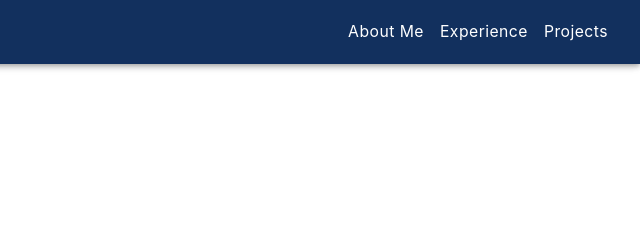
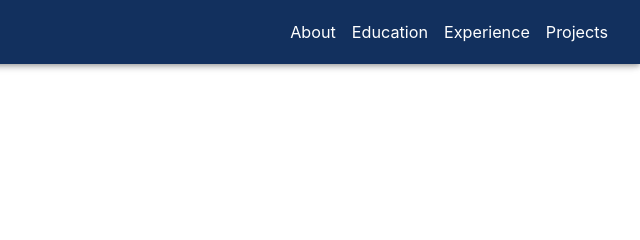
Before and after one commit to rishan10/hoth, a Gatsby site: page / in a window 1280 px wide. Shown: the top 240 px of the page, 640-1280 px from the left. Built offline with nearby package versions, Linux system fonts and the light colour scheme; Gatsby itself is replaced by a stand-in of ours.

Commit message:
fixed buttons

```diff
--- a/package.json
+++ b/package.json
@@ -6,6 +6,7 @@
   "author": "Kyle Mathews <mathews.kyle@gmail.com>",
   "dependencies": {
     "@material-ui/core": "^4.8.0",
+    "@material-ui/icons": "^4.5.1",
     "animate.css": "^3.7.2",
     "bootstrap": "^4.4.1",
     "gatsby": "^2.18.12",
@@ -21,8 +22,10 @@
     "react": "^16.12.0",
     "react-dom": "^16.12.0",
     "react-helmet": "^5.2.1",
+    "react-particles-js": "^2.7.0",
     "react-typical": "^0.1.3",
-    "react-typing-animation": "^1.6.2"
+    "react-typing-animation": "^1.6.2",
+    "rebass": "^4.0.7"
   },
   "devDependencies": {
     "prettier": "^1.19.1"
--- a/src/components/layout.css
+++ b/src/components/layout.css
@@ -624,5 +624,13 @@ pre tt:after {
 .button {
   font-family: -apple-system, BlinkMacSystemFont, 'Segoe UI', Roboto, Oxygen, Ubuntu, Cantarell, 'Open Sans', 'Helvetica Neue', sans-serif;
   font-weight: normal;
+  font-size: 90%;
   text-transform: initial;
+
+
+  padding: 8px;
 }
+
+.button:hover {
+  text-decoration-line: underline;
+}
--- a/src/components/layout.js
+++ b/src/components/layout.js
@@ -48,26 +48,23 @@ const Layout = ({ children }) => {
       <AppBar style={styles.appBar} position="static">
         <Toolbar>
 
-        <Link to='/'><svg width="48" height="38" viewBox="0 0 58 48" fill="none" xmlns="http://www.w3.org/2000/svg">
-<path d="M46.324 47.5H1.56499C0.534994 47.5 -0.214007 46.522 0.0549934 45.527L10.221 17.656C10.405 16.974 11.024 16.5 11.731 16.5H56.49C57.52 16.5 58 17.484 58 18.473L47.834 46.344C47.65 47.026 47.031 47.5 46.324 47.5Z" fill="#EFCE4A"/>
-<path d="M50.268 7.5H25L20 0.5H1.732C0.776 0.5 0 1.275 0 2.232V44.96C0.069 44.962 0.138 44.966 0.205 44.97L10.22 17.656C10.404 16.973 11.023 16.5 11.73 16.5H52V9.232C52 8.275 51.224 7.5 50.268 7.5Z" fill="#EBBA16"/>
-<path d="M22.542 35L20.04 31.0693H18.4131V35H17.1074V25.7783H20.4023C21.4642 25.7783 22.2731 25.9993 22.8291 26.4414C23.3851 26.8789 23.6631 27.5078 23.6631 28.3281C23.6631 29.0072 23.4489 29.5791 23.0205 30.0439C22.5967 30.5088 22.027 30.8005 21.3115 30.9189L24.0459 35H22.542ZM22.3506 28.3486C22.3506 27.3324 21.6579 26.8242 20.2725 26.8242H18.4131V30.0371H20.3271C20.9788 30.0371 21.4779 29.8913 21.8242 29.5996C22.1751 29.3079 22.3506 28.891 22.3506 28.3486ZM40.3428 34.0908C39.2992 34.7881 38.2464 35.1367 37.1846 35.1367C36.0452 35.1367 35.1611 34.7152 34.5322 33.8721C33.9033 33.0244 33.5889 31.8486 33.5889 30.3447C33.5889 28.7633 33.8896 27.583 34.4912 26.8037C35.0928 26.0244 35.9974 25.6348 37.2051 25.6348C38.7819 25.6348 39.8324 26.389 40.3564 27.8975L39.1875 28.2803C38.8229 27.2275 38.1667 26.7012 37.2188 26.7012C36.4486 26.7012 35.8789 26.9883 35.5098 27.5625C35.1452 28.1367 34.9629 29.0641 34.9629 30.3447C34.9629 32.833 35.7399 34.0771 37.2939 34.0771C37.6038 34.0771 37.9251 34.0293 38.2578 33.9336C38.5905 33.8379 38.8617 33.7171 39.0713 33.5713V31.2744H37.0684V30.1807H40.3428V34.0908Z" fill="#D3A303"/>
-</svg></Link>
+          <Link to='/'><svg width="48" height="38" viewBox="0 0 58 48" fill="none" xmlns="http://www.w3.org/2000/svg">
+            <path d="M46.324 47.5H1.56499C0.534994 47.5 -0.214007 46.522 0.0549934 45.527L10.221 17.656C10.405 16.974 11.024 16.5 11.731 16.5H56.49C57.52 16.5 58 17.484 58 18.473L47.834 46.344C47.65 47.026 47.031 47.5 46.324 47.5Z" fill="#EFCE4A" />
+            <path d="M50.268 7.5H25L20 0.5H1.732C0.776 0.5 0 1.275 0 2.232V44.96C0.069 44.962 0.138 44.966 0.205 44.97L10.22 17.656C10.404 16.973 11.023 16.5 11.73 16.5H52V9.232C52 8.275 51.224 7.5 50.268 7.5Z" fill="#EBBA16" />
+            <path d="M22.542 35L20.04 31.0693H18.4131V35H17.1074V25.7783H20.4023C21.4642 25.7783 22.2731 25.9993 22.8291 26.4414C23.3851 26.8789 23.6631 27.5078 23.6631 28.3281C23.6631 29.0072 23.4489 29.5791 23.0205 30.0439C22.5967 30.5088 22.027 30.8005 21.3115 30.9189L24.0459 35H22.542ZM22.3506 28.3486C22.3506 27.3324 21.6579 26.8242 20.2725 26.8242H18.4131V30.0371H20.3271C20.9788 30.0371 21.4779 29.8913 21.8242 29.5996C22.1751 29.3079 22.3506 28.891 22.3506 28.3486ZM40.3428 34.0908C39.2992 34.7881 38.2464 35.1367 37.1846 35.1367C36.0452 35.1367 35.1611 34.7152 34.5322 33.8721C33.9033 33.0244 33.5889 31.8486 33.5889 30.3447C33.5889 28.7633 33.8896 27.583 34.4912 26.8037C35.0928 26.0244 35.9974 25.6348 37.2051 25.6348C38.7819 25.6348 39.8324 26.389 40.3564 27.8975L39.1875 28.2803C38.8229 27.2275 38.1667 26.7012 37.2188 26.7012C36.4486 26.7012 35.8789 26.9883 35.5098 27.5625C35.1452 28.1367 34.9629 29.0641 34.9629 30.3447C34.9629 32.833 35.7399 34.0771 37.2939 34.0771C37.6038 34.0771 37.9251 34.0293 38.2578 33.9336C38.5905 33.8379 38.8617 33.7171 39.0713 33.5713V31.2744H37.0684V30.1807H40.3428V34.0908Z" fill="#D3A303" />
+          </svg></Link>
 
 
           <div style={styles.rightToolbar}>
-          <Button>
-          <span class="button"><Link style={{color: 'white', textDecoration: 'none'}} to="/404">About Me</Link></span>
 
-          </Button>
-          <Button>
-          <span class="button"><Link style={{color: 'white', textDecoration: 'none'}} to="/404">Experience</Link></span>
+            <span class="button"><Link style={{ color: 'white', textDecoration: 'none' }} to="/404">About</Link></span>
 
-          </Button>
-          <Button>
-          <span class="button"><Link style={{color: 'white', textDecoration: 'none'}} to="/404">Projects</Link></span>
+            <span class="button"><Link style={{ color: 'white', textDecoration: 'none' }} to="/404">Education</Link></span>
 
-          </Button>
+            <span class="button"><Link style={{ color: 'white', textDecoration: 'none' }} to="/404">Experience</Link></span>
+
+            <span class="button"><Link style={{ color: 'white', textDecoration: 'none' }} to="/404">Projects</Link></span>
+
           </div>
 
         </Toolbar>
--- a/src/pages/index.js
+++ b/src/pages/index.js
@@ -9,12 +9,16 @@ import Typical from 'react-typical'
 import "./index.css"
 import "../components/animate.css"
 
+import GitHubIcon from '@material-ui/icons/GitHub';
+import LinkedInIcon from '@material-ui/icons/LinkedIn';
+import EmailIcon from '@material-ui/icons/Email';
+
 
 const things = ["Leader.", 500, "Coder.", 500, "Musician.", 500, "Gamer.", 500, "Thinker.", 500]
 
 const IndexPage = () => (
   <div>
-  <div class="animated fadeInLeft"><Layout/></div>
+    <div class="animated fadeInLeft"><Layout /></div>
     <SEO title="Home" />
     <div class="center">
       <div class="intro_div">
```
Also changed, not shown: src/pages/index.css (line endings or trailing spaces), 1 other file. Lines whose indentation alone changed are shown as unchanged.
